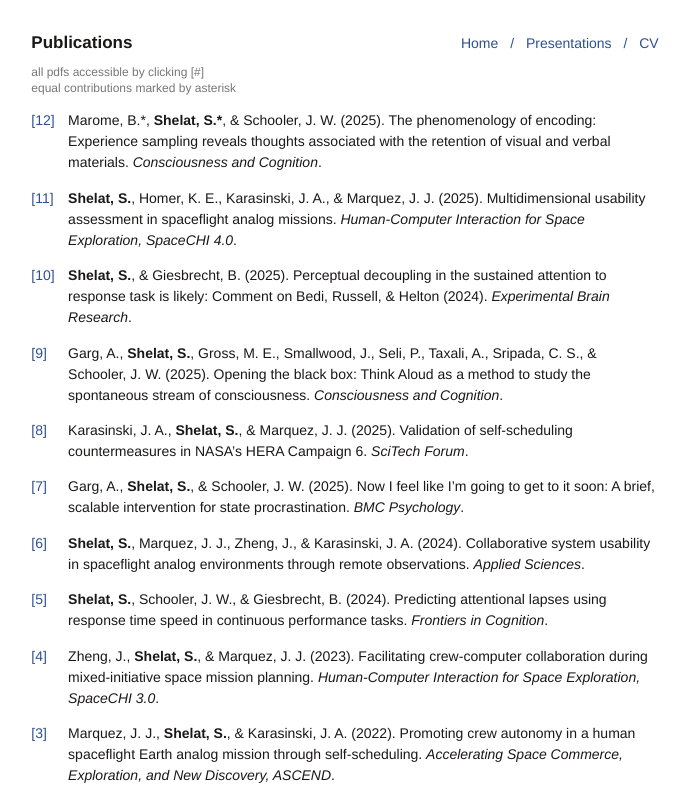
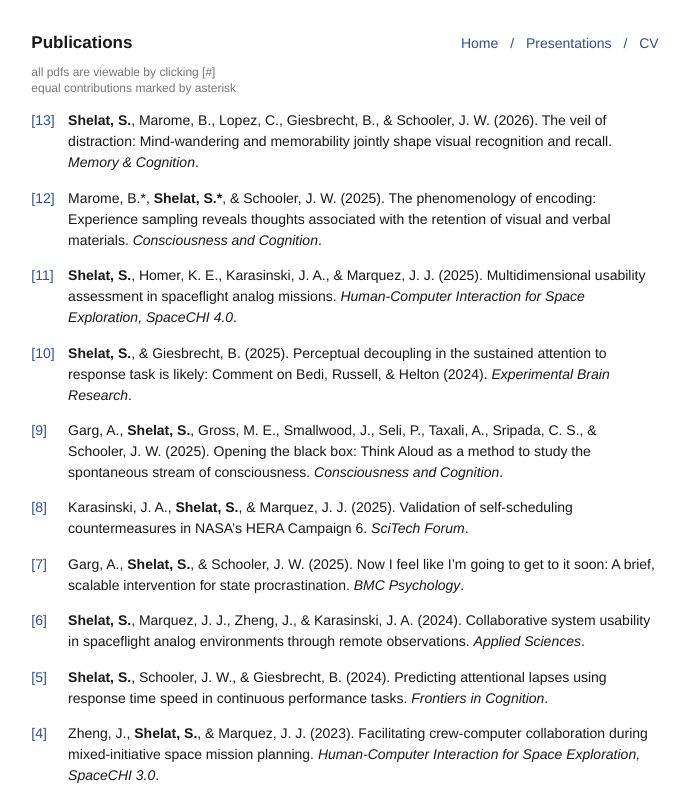
Before and after one commit to sshelat/sshelat.github.io, a plain HTML site: page publications.html in a window 1280 px wide. Shown: the top 797 px of the page, without its empty margins (295-985 px from the left). Drawn offline with Linux system fonts and the light colour scheme.

Commit message:
Update publications.html

```diff
--- a/publications.html
+++ b/publications.html
@@ -112,12 +112,20 @@
 
   <main>
     <p class="note">
-      all pdfs accessible by clicking [#]<br>
+      all pdfs are viewable by clicking [#]<br>
       equal contributions marked by asterisk
     </p>
 
     <!-- Newest at top; numbering is inverted (oldest is [1]) -->
     <ol class="paper-list">
+
+      <li>
+        <a class="paper-num-link" href="publications/Shelat%20et%20al%202026%20Mem%20Cog.pdf" target="_blank" rel="noopener noreferrer">[13]</a>
+        <strong>Shelat, S.</strong>, Marome, B., Lopez, C., Giesbrecht, B., &amp; Schooler, J. W. (2026). The veil of distraction:
+        Mind-wandering and memorability jointly shape visual recognition and recall.
+        <em>Memory &amp; Cognition</em>.
+      </li>
+
       <li>
         <a class="paper-num-link" href="publications/Marome%2C%20Shelat%2C%20Schooler%202025%20Conc%20Cog.pdf" target="_blank" rel="noopener noreferrer">[12]</a>
         Marome, B.*, <strong>Shelat, S.*</strong>, &amp; Schooler, J. W. (2025). The phenomenology of encoding:
```
